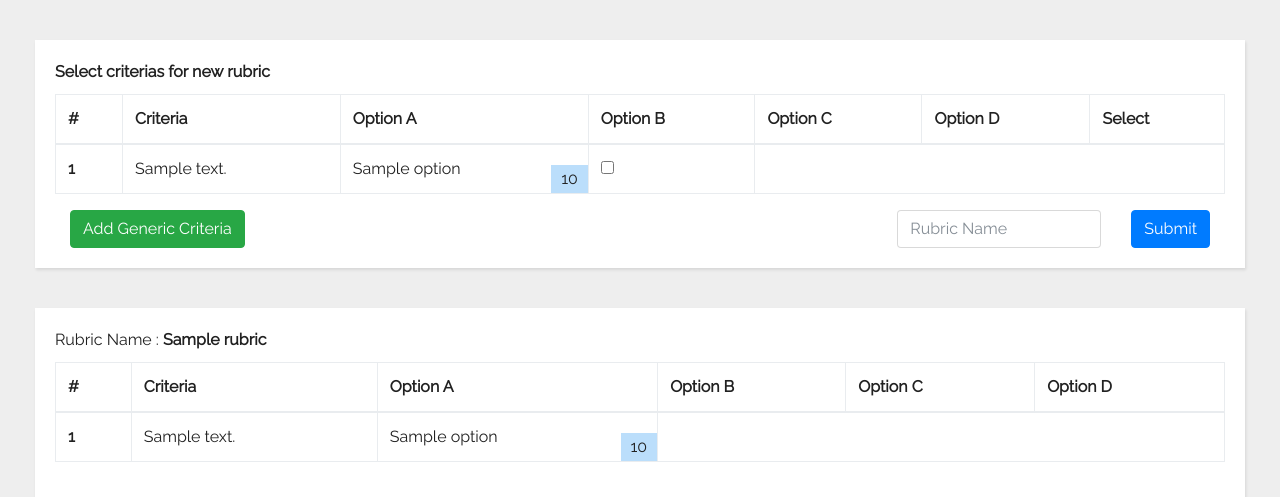
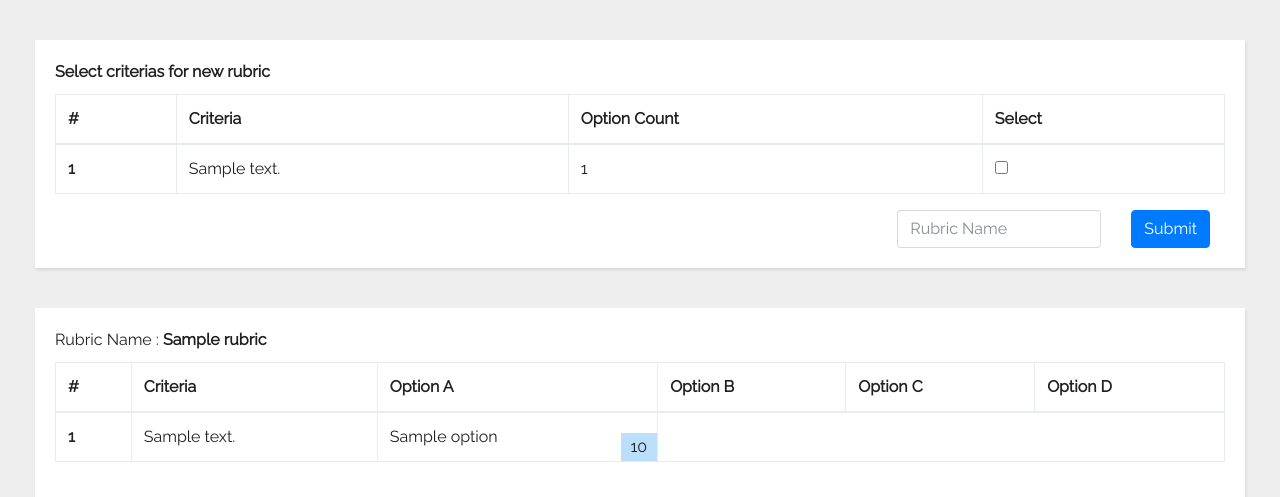
Before and after one commit to jainkuniya/p2preview, a Django app: template p2preview/templates/p2preview/rubric_template.html in a window 1280 px wide. Shown: the part 60-557 px from the top of the page. Run offline with Django 3.2, Linux system fonts and the light colour scheme; the template is opened without the code that fills it: most values are stand-ins (such as "Sample title", 1, 10 or a date in 2020); some libraries are stand-ins or nearby versions.

Commit message:
Removed generic options from rubric_templete.html

```diff
--- a/p2preview/templates/p2preview/rubric_template.html
+++ b/p2preview/templates/p2preview/rubric_template.html
@@ -16,10 +16,7 @@
       <tr>
         <th scope="col">#</th>
         <th scope="col">Criteria</th>
-        <th scope="col">Option A</th>
-        <th scope="col">Option B</th>
-        <th scope="col">Option C</th>
-        <th scope="col">Option D</th>
+        <th scope="col">Option Count</th>
         <th scope="col">Select</th>
       </tr>
     </thead>
@@ -31,17 +28,9 @@
             <td class="option">
               {{ criteria.generic.description }}
             </td>
-            {% for genric_option in criteria.generic_options %}
-              <td class="option">
-                {{ genric_option.option }}
-                {% if genric_option.optionNo == criteria.generic.answer %}
-                  <div class="points correct">
-                {% else %}
-                  <div class="points">
-                {% endif %}
-                {{ genric_option.points }}</div>
-              </td>
-            {% endfor %}
+            <td class="option">
+              {{ criteria.generic_options|length }}
+            </td>
             <td>
               <!--<div class="form-check">-->
                 <label class="form-check-label">
@@ -56,11 +45,6 @@
 
   <div class="container-fluid">
     <div class="row">
-      <div class="col">
-        <button type="button" class="btn btn-success" data-toggle="modal" data-target="#exampleModal">
-          Add Generic Criteria
-        </button>
-      </div>
       <div class="col-auto ml-auto">
         <input class="form-control" id="id_rubric_name"  placeholder="Rubric Name">
       </div>
```
